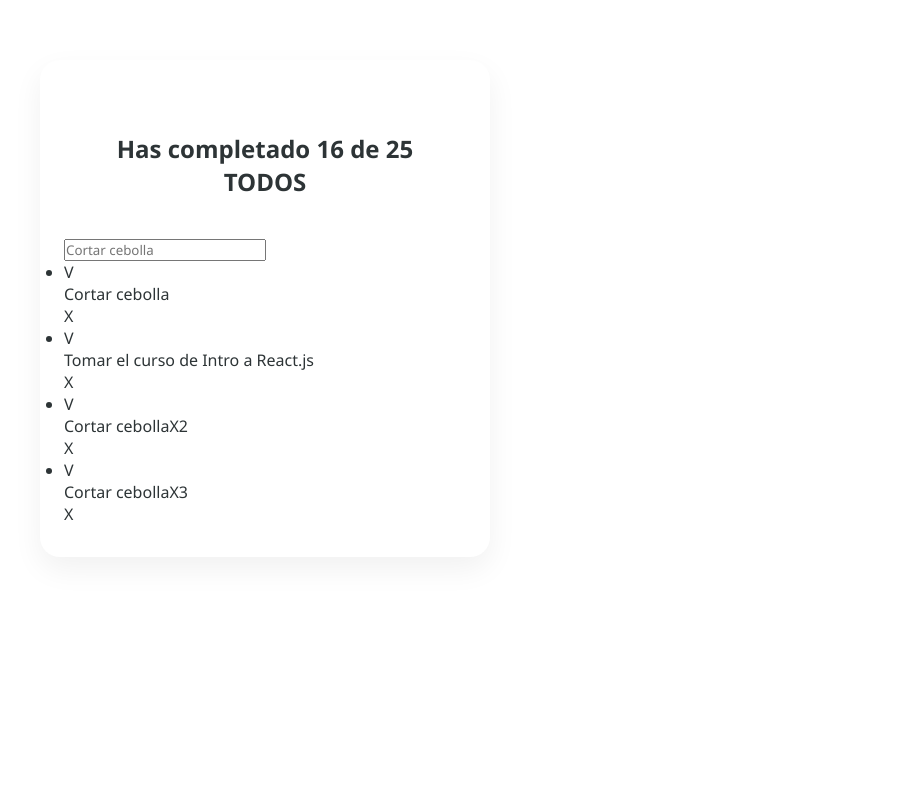
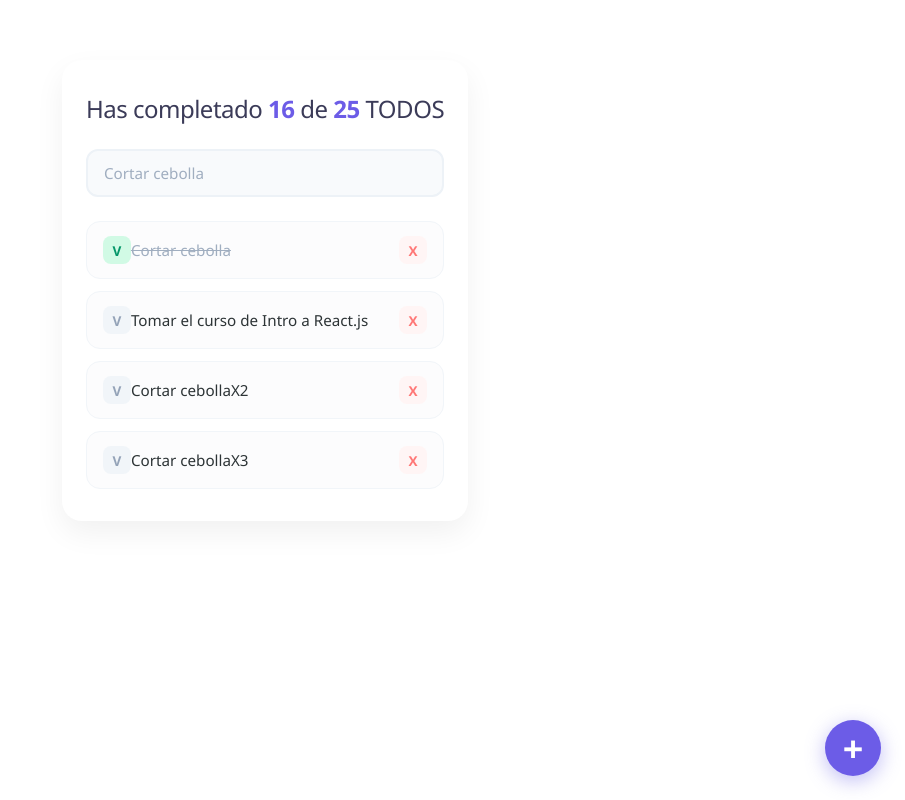
Before and after one commit to soteloagustinn/Todo-List, a React (Create React App) app: page / in a window 1280 px wide. Shown: the whole page, without its empty margins (375-1280 px from the left). Built offline with nearby package versions, Linux system fonts and the light colour scheme.

Commit message:
fix: corrijo clases en TodoItem y agrego return en TodoButton

```diff
--- a/src/App.js
+++ b/src/App.js
@@ -2,7 +2,7 @@ import { TodoCounter } from './TodoCounter';
 import { TodoSearch } from './TodoSearch';
 import { TodoList } from './TodoList';
 import { TodoItem } from './TodoItem';
-import {CreateTodoButton} from './TodoBotton'
+import {TodoButton} from './TodoButton'
 
 import './App.css';
 
@@ -20,7 +20,6 @@ function App() {
 
       <TodoCounter completed={16} total={25}/>
       <TodoSearch/>
-
       <TodoList>
         {defaulTodos.map(todo => {
           return(
@@ -33,7 +32,7 @@ function App() {
         })}
       </TodoList>
 
-      <CreateTodoButton/>
+      <TodoButton/>
 
     </div>
   );
--- a/src/TodoBotton.js
+++ /dev/null
@@ -1,7 +0,0 @@
-
-
-function CreateTodoButton() {
-
-}
-
-export {CreateTodoButton}
--- /dev/null
+++ b/src/TodoButton.css
@@ -0,0 +1,28 @@
+.TodoButton{
+    background-color: #6c5ce7;
+    box-shadow: 0 5px 20px rgba(100, 92, 231, 0.4);
+    border: none;
+    border-radius: 50%;
+    cursor: pointer;
+    font-size: 36px;
+    font-weight: bold;
+    color: #ffffff;
+
+    display:flex;
+    justify-content: center;
+    align-items: center;
+    height: 56px;
+    width: 56px;
+
+    position: fixed;
+    bottom: 24px;
+    right: 24px;
+
+    transform: rotate(0);
+    transition: 0.3s ease;
+}
+
+.TodoButton:hover {
+    transform: rotate(224deg);
+    background-color: #5b4bc4;
+}
--- /dev/null
+++ b/src/TodoButton.js
@@ -0,0 +1,11 @@
+import './TodoButton.css'
+
+function TodoButton() {
+    return(
+        <button className="TodoButton">
+            +
+        </button>
+    )
+}
+
+export {TodoButton}
--- a/src/TodoCounter.css
+++ b/src/TodoCounter.css
@@ -1,15 +1,13 @@
-h1{
-    font-size: 24px;
-    text-align: center;
-    margin: 0;
-    padding: 40px;
-}
-
 .todo-title {
-  font-size: 1.6rem;
-  font-weight: 700;
+  font-size: 1.5rem;
+  font-weight: 500;
   text-align: center;
   margin-bottom: 24px;
   color: #3b3b58;
   letter-spacing: -0.5px;
 }
+
+.todo-title span {
+  font-weight: 800;
+  color: #6c5ce7;
+}
--- a/src/TodoCounter.js
+++ b/src/TodoCounter.js
@@ -2,8 +2,8 @@ import './TodoCounter.css'
 
 function TodoCounter({total, completed}){
   return(
-    <h1>
-      Has completado {completed} de {total} TODOS
+    <h1 className="todo-title">
+      Has completado <span>{completed}</span> de <span>{total}</span> TODOS
     </h1>
   )
 }
--- a/src/TodoItem.css
+++ b/src/TodoItem.css
@@ -1,6 +1,4 @@
-
-
-.todo-item {
+.TodoItem {
     display: flex;
     align-items: center;
     justify-content: space-between;
@@ -11,28 +9,57 @@
     transition: transform 0.2s ease, box-shadow 0.2s ease;
 }
 
-.todo-item:hover{
+.TodoItem:hover {
     transform: translateY(-2px);
-    box-shadow: 0 6px 15px rgba(0, 0, 0, 0.04);
+    box-shadow: 0 6px 15px rgba(0, 0, 0, 0.04)
 }
 
-.todo-text.completed{
+.TodoItem-p {
+    flex: 1;
+    font-size: 0.95rem;
+    color: #2d3436;
+    transition: color 0.2s ease;
+}
+
+.TodoItem-p--complete {
     text-decoration: line-through;
     color: #a0aec0;
 }
 
-.delete-button {
-    background-color: #ffeaa7;
-    color: #d63031;
-    border: none;
-    padding: 6px 12px;
+.Icon {
+    width: 28px;
+    height: 28px;
     border-radius: 8px;
+    display: flex;
+    align-items: center;
+    justify-content: center;
+    font-weight: 700;
     font-size: 0.85rem;
-    font-weight: 600;
     cursor: pointer;
-    transition: background-color 0.2s ease;
+    user-select: none;
+    transition: all 0.2s ease;
 }
 
-.delete-button:hover{
-    background-color: #fab1a0;
+.Icon-check {
+    background-color: #f1f5f9;
+    color: #94a3b8;
 }
+
+.Icon-check:hover {
+    background-color: #e2e8f0;
+}
+
+.Icon-check--active {
+    background-color: #d1fae5;
+    color: #059669;
+}
+
+.Icon-delete {
+    background-color: #fff5f5;
+    color: #ff7675;
+}
+
+.Icon-delete:hover{
+    background-color: #ffe3e3;
+    color: #d63031;
+}
--- a/src/TodoItem.js
+++ b/src/TodoItem.js
@@ -3,10 +3,16 @@ import './TodoItem.css'
 
 function TodoItem(props) {
     return(
-        <li>
-            <span>V</span>
-            <p>{props.text}</p>
-            <span>X</span>
+        <li className='TodoItem'>
+            <span className={`Icon Icon-check ${props.completed && "Icon-check--active"}`}>
+                V
+            </span>
+            <p className={`TodoItem-p ${props.completed && "TodoItem-p--complete"}`}>
+                {props.text}
+            </p>
+            <span className='Icon Icon-delete'>
+                X
+            </span>
         </li>
     )
 }
--- a/src/TodoList.css
+++ b/src/TodoList.css
@@ -2,5 +2,5 @@
     list-style: none;
     display: flex;
     flex-direction: column;
-    gap: 12px
+    gap: 12px;
 }
--- a/src/TodoList.js
+++ b/src/TodoList.js
@@ -1,6 +1,8 @@
+import './TodoList.css'
+
 function TodoList(props){
   return(
-    <ul>
+    <ul className='todo-list'>
       {props.children}
     </ul>
   )
--- a/src/TodoSearch.css
+++ b/src/TodoSearch.css
@@ -1,29 +1,24 @@
-.todo-form {
-    display: flex;
-    gap: 10px;
-    margin-bottom: 24px;
-}
-
 .todo-input {
-    flex: 1;
+  width: 100%; /* Ocupa todo el ancho disponible de la tarjeta */
+  margin-bottom: 24px; /* Espacio hacia abajo para no pegarse a la lista */
   padding: 12px 16px;
   border: 2px solid #edf2f7;
   border-radius: 12px;
+  font-size: 0.95rem;
   background-color: #f8fafc;
+  color: #2d3436;
   outline: none;
   transition: all 0.2s ease;
 }
 
+/* Cómo se ve el texto de ejemplo ("Cortar cebolla") */
+.todo-input::placeholder {
+  color: #a0aec0;
+}
+
+/* Efecto cuando hacés clic adentro para buscar */
 .todo-input:focus {
   border-color: #a29bfe;
   background-color: #ffffff;
   box-shadow: 0 0 0 4px rgba(162, 155, 254, 0.15);
 }
-
-.todo-button:hover {
-    background-color: #5b4bc4;
-}
-
-.todo-button:active {
-    transform: scale(0.97);
-}
--- a/src/TodoSearch.js
+++ b/src/TodoSearch.js
@@ -1,6 +1,10 @@
+import './TodoSearch.css'
+
 function TodoSearch(){
   return(
-    <input placeholder="Cortar cebolla"></input>
+    <input
+      className="todo-input"
+      placeholder="Cortar cebolla"/>
   )
 }
 
```
Lines whose indentation alone changed are shown as unchanged.
